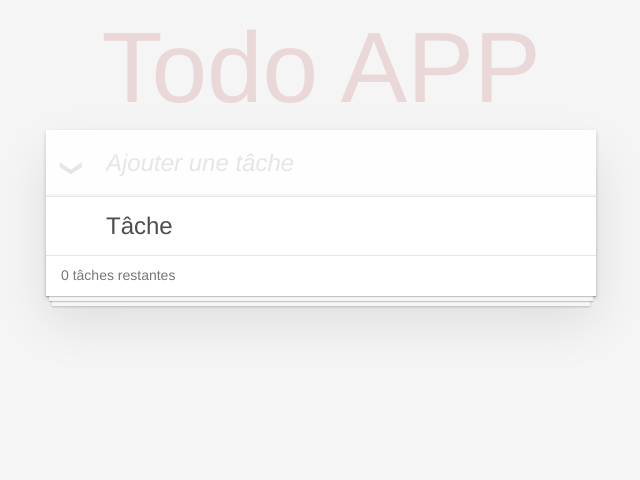
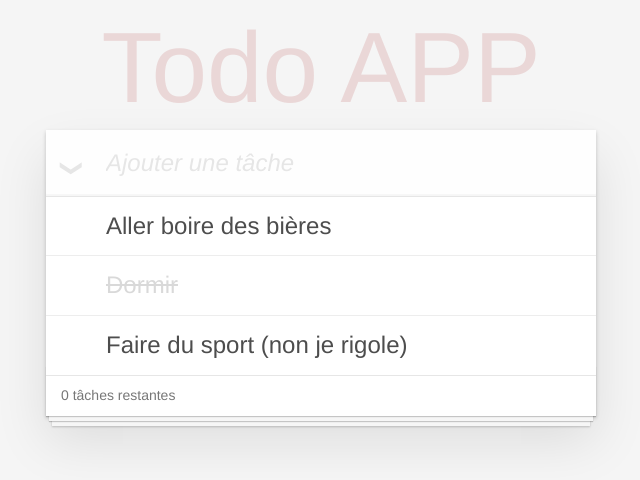
Before and after one commit to jntakpe/ng2-todo, an Angular app: page / in a window 1280 px wide. Shown: the top 480 px of the page, without its empty margins (319-959 px from the left). Built offline with nearby package versions, Linux system fonts and the light colour scheme.

Commit message:
Switch tâches

```diff
--- a/src/app/app.component.html
+++ b/src/app/app.component.html
@@ -10,17 +10,17 @@
       <input type="checkbox" id="toggle-all"> <!-- Sélectionne toutes les tâches comme finies -->
       <label for="toggle-all">Tâches finies</label>
       <ul id="todo-list">
-        <li> <!-- Liste des tâches --> <!-- Si tâche finie appliquer sur li class 'completed' -->
+        <li *ngFor="let task of tasks" [class.completed]="task.completed">
           <div class="view">
-            <label for="task">Tâche</label>
-            <input id="task" type="checkbox" class="toggle"/> <!-- Switch pour passer la tâche au statut finie -->
+            <label for="task">{{task.label}}</label>
+            <input id="task" type="checkbox" class="toggle" [checked]="task.complete" (click)="toggleComplete(task)"/>
             <button class="destroy"></button> <!-- Bouton permettant de supprimer une tâche -->
           </div>
         </li>
       </ul>
     </section>
     <footer id="footer">
-      <span id="todo-count"><strong>{{nbTasks}} tâches restantes</strong></span>
+      <span id="todo-count"><strong>{{remainingTasks}} tâches restantes</strong></span>
     </footer>
   </header>
 </section>
--- a/src/app/app.component.ts
+++ b/src/app/app.component.ts
@@ -1,4 +1,5 @@
 import {Component} from '@angular/core';
+import {Task} from './task.model';
 
 @Component({
   selector: 'app-root',
@@ -7,6 +8,21 @@ import {Component} from '@angular/core';
 })
 export class AppComponent {
 
-  nbTasks = 0;
+  remainingTasks = 0;
+
+  tasks: Task[] = [{
+    label: 'Aller boire des bières',
+    completed: false
+  }, {
+    label: 'Dormir',
+    completed: true
+  }, {
+    label: 'Faire du sport (non je rigole)',
+    completed: false
+  }];
+
+  toggleComplete(task: Task) {
+    task.completed = !task.completed;
+  }
 
 }
--- /dev/null
+++ b/src/app/task.model.ts
@@ -0,0 +1,4 @@
+export interface Task {
+  label: string;
+  completed: boolean;
+}
```
Also changed, not shown: 1 other file (tests, documents, lock files or other folders).
